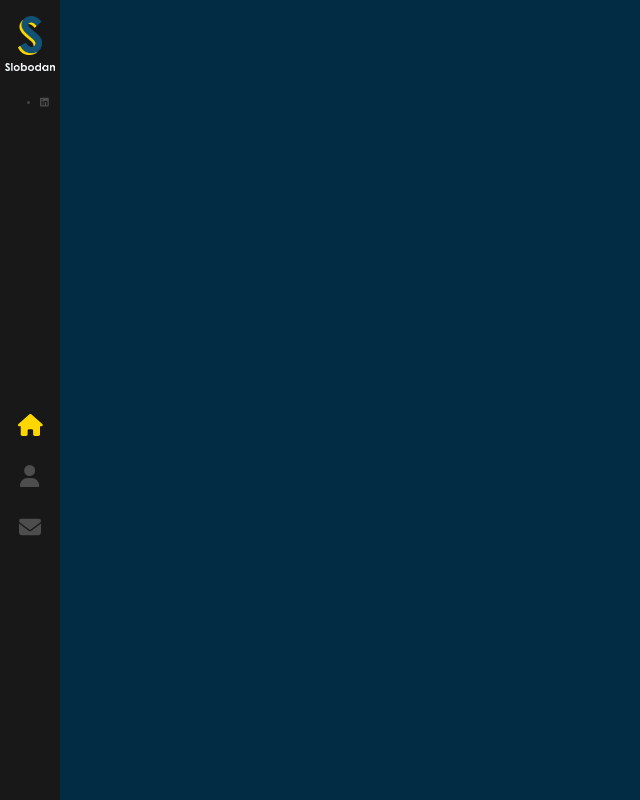
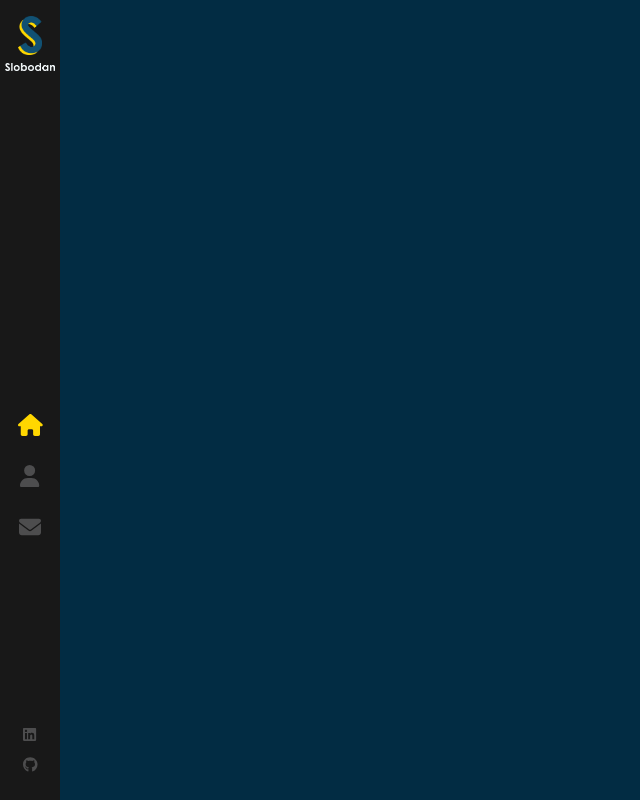
Before and after one commit to clem-alleynejr/clem-react-portfolio, a React (Create React App) app: page / in a window 1280 px wide. Shown: the whole page, without its empty margins (0-640 px from the left). Built offline with nearby package versions, Linux system fonts and the light colour scheme.

Commit message:
starting building site layout

```diff
--- a/src/components/Sidebar/index.js
+++ b/src/components/Sidebar/index.js
@@ -4,7 +4,7 @@ import LogoS from '../../assets/images/logo-s.png'
 import LogoSubtitle from '../../assets/images/logo_sub.png'
 import { FontAwesomeIcon } from '@fortawesome/react-fontawesome'
 import { faEnvelope, faHome, faUser } from '@fortawesome/free-solid-svg-icons'
-import { faLinkedin } from '@fortawesome/free-brands-svg-icons'
+import { faGithub, faLinkedin } from '@fortawesome/free-brands-svg-icons'
 
 const Sidebar = () => (
   <div className="nav-bar">
@@ -43,6 +43,15 @@ const Sidebar = () => (
           <FontAwesomeIcon icon={faLinkedin} color="#4d4d4e" />
         </a>
       </li>
+      <li>
+        <a
+          target="_blank"
+          rel="noreferrer"
+          href="https://github.com/clem-alleynejr"
+        >
+          <FontAwesomeIcon icon={faGithub} color="#4d4d4e" />
+        </a>
+      </li>
     </ul>
   </div>
 )
--- a/src/components/Sidebar/index.scss
+++ b/src/components/Sidebar/index.scss
@@ -95,4 +95,28 @@
         }
     }
   }
+
+  ul {
+    position: absolute;
+    bottom: 20px;
+    width: 100%;
+    display: block;
+    padding: 0;
+    list-style: none;
+    text-align: center;
+    margin: 0;
+
+    li {
+      a {
+        padding: 7px 0;
+        display: block;
+        font-size: 15px;
+        line-height: 16px;
+
+        &:hover svg {
+          color: #ffd700;
+        }
+      }
+    }
+  }
 }
--- a/src/index.css
+++ b/src/index.css
@@ -4,7 +4,7 @@ html {
 
 body {
   margin: 0;
-  font-family: 300 11px/1.4 'Helvetica Neue', 'sans-serif';
+  font: 300 11px/1.4 'Helvetica Neue', 'sans-serif';
   color: #444;
   background: #022c43;
   overflow: hidden;
```
